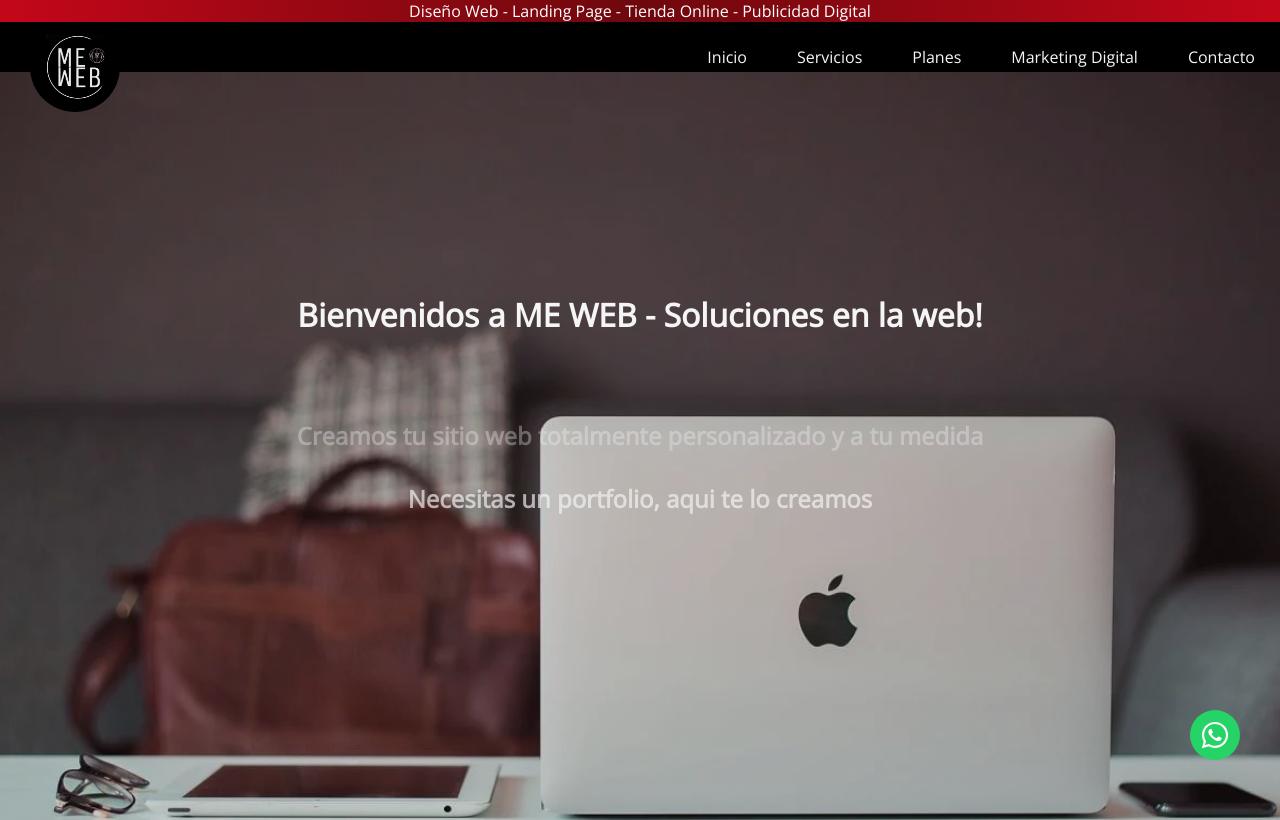
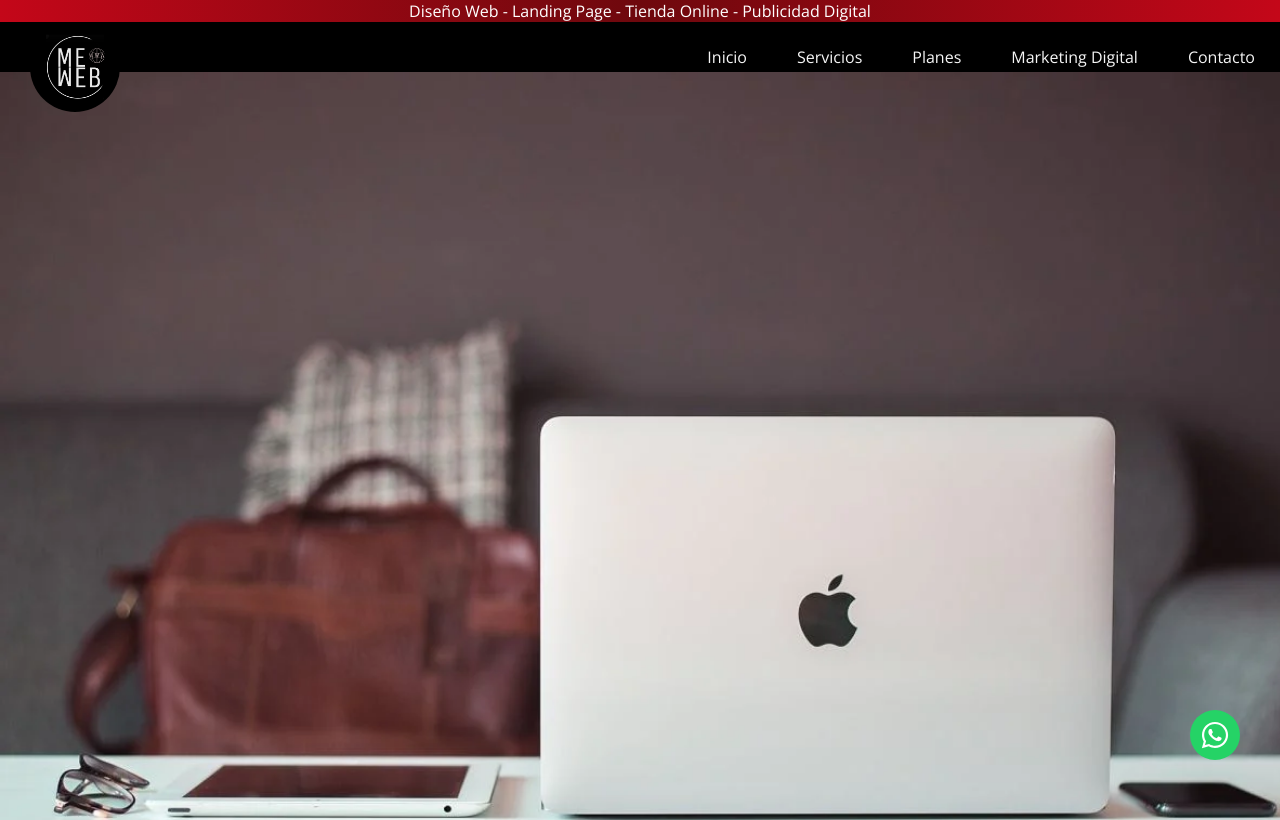
Before and after one commit to MatiEsc/MeWeb, a React (Vite) app: page / in a window 1280 px wide. Shown: the top 820 px of the page. Built offline with nearby package versions, Linux system fonts and the light colour scheme.

Commit message:
modificando el componente  presentacion.jsx opacidad titulo

```diff
--- a/src/Componentes/Inicio/Presentacion/Presentacion.css
+++ b/src/Componentes/Inicio/Presentacion/Presentacion.css
@@ -15,13 +15,13 @@
     content: "";
     background-image: url('/img/fondoInicio.webp');
     background-size: cover; /* Ajusta según tus necesidades */
-    opacity: 0.8;
+    opacity: 1;
     position: absolute;
     top: 0;
     left: 0;
     right: 0;
     bottom: 0;
-    z-index: -1; /* Ajusta el z-index para que esté delante del contenido */
+    z-index: 1; /* Ajusta el z-index para que esté delante del contenido */
 }
 
 
```
